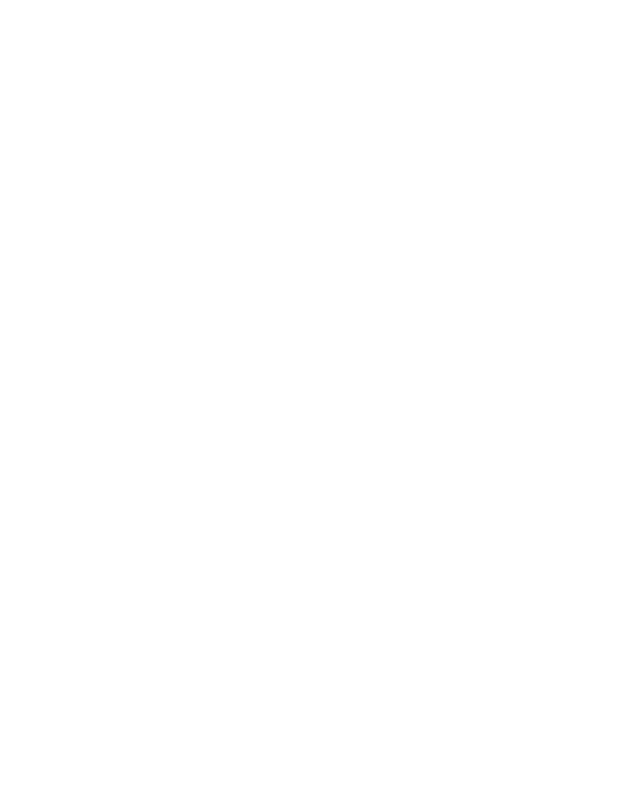
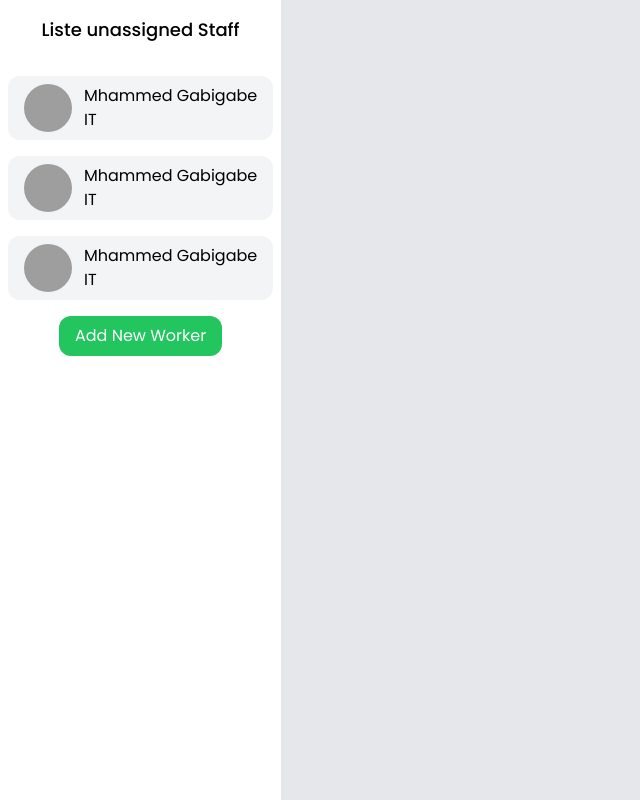
Before and after one commit to MhammedGabigabe/Brief-SC, a plain HTML site: page index.html in a window 1280 px wide. Shown: the whole page, without its empty margins (0-640 px from the left). Drawn offline with nearby package versions, Linux system fonts and the light colour scheme; grey boxes are pictures that could not be loaded.

Commit message:
feat(index): GP-9 Création de la section latérale stylisée avec Tailwind

```diff
--- a/index.html
+++ b/index.html
@@ -1,11 +1,60 @@
 <!DOCTYPE html>
 <html lang="en">
+
 <head>
     <meta charset="UTF-8">
     <meta name="viewport" content="width=device-width, initial-scale=1.0">
     <title>Gestion-Personnel</title>
+    <script src="https://cdn.tailwindcss.com"></script>
+    <link href="https://fonts.googleapis.com/css2?family=Poppins:wght@400;500;600;700&display=swap" rel="stylesheet">
+
 </head>
-<body>
 
+<body class="font-[Poppins]">
+    <div class="flex h-screen">
+        <aside class="ml-2 mt-4 mr-2 flex flex-col gap-4">
+            <div class="flex justify-center">
+                <p class="text-lg font-medium mb-4">Liste unassigned Staff</p>
+            </div>
+            <div class="overflow-auto flex flex-col gap-4">
+                <div class="flex gap-3 bg-gray-100 py-2 px-4 rounded-xl">
+                    <img src="https://lemonlearning.com/hubfs/Imported_Blog_Media/visu-comprendre-pourquoi-2.jpg"
+                        alt="image employé" class="w-12 h-12 rounded-full">
+                    <div>
+                        <p>Mhammed Gabigabe</p>
+                        <p>IT</p>
+                    </div>
+                </div>
+
+                <div class="flex gap-3 bg-gray-100 py-2 px-4 rounded-xl">
+                    <img src="https://lemonlearning.com/hubfs/Imported_Blog_Media/visu-comprendre-pourquoi-2.jpg"
+                        alt="image employé" class="w-12 h-12 rounded-full">
+                    <div>
+                        <p>Mhammed Gabigabe</p>
+                        <p>IT</p>
+                    </div>
+                </div>
+
+                <div class="flex gap-3 bg-gray-100 py-2 px-4 rounded-xl">
+                    <img src="https://lemonlearning.com/hubfs/Imported_Blog_Media/visu-comprendre-pourquoi-2.jpg"
+                        alt="image employé" class="w-12 h-12 rounded-full">
+                    <div>
+                        <p>Mhammed Gabigabe</p>
+                        <p>IT</p>
+                    </div>
+                </div>
+
+            </div>
+            <div class="flex justify-center sticky bottom-0">
+                <button class=" px-4 py-2 bg-green-500 rounded-xl text-white mb-4">Add New Worker</button>
+            </div>
+
+        </aside>
+
+        <main class="bg-gray-200 flex-1">
+
+        </main>
+    </div>
 </body>
+
 </html>
```
